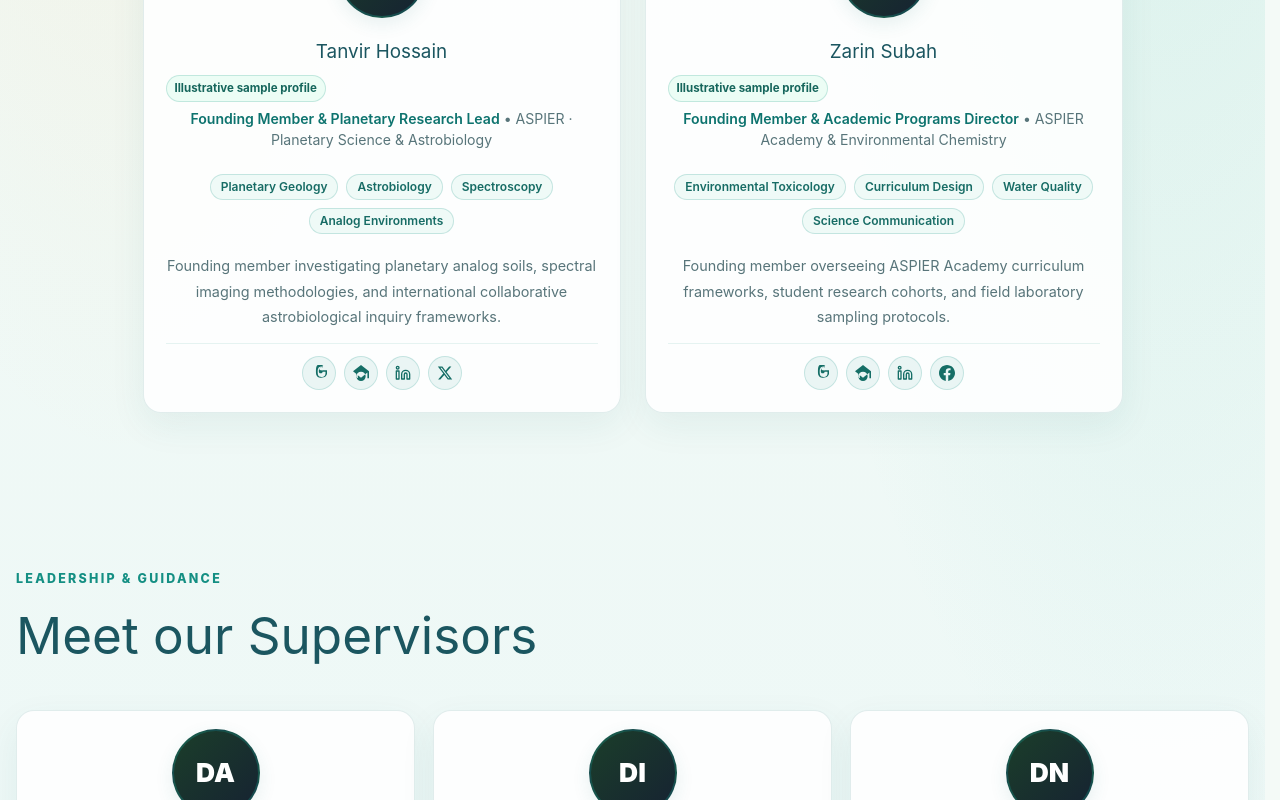
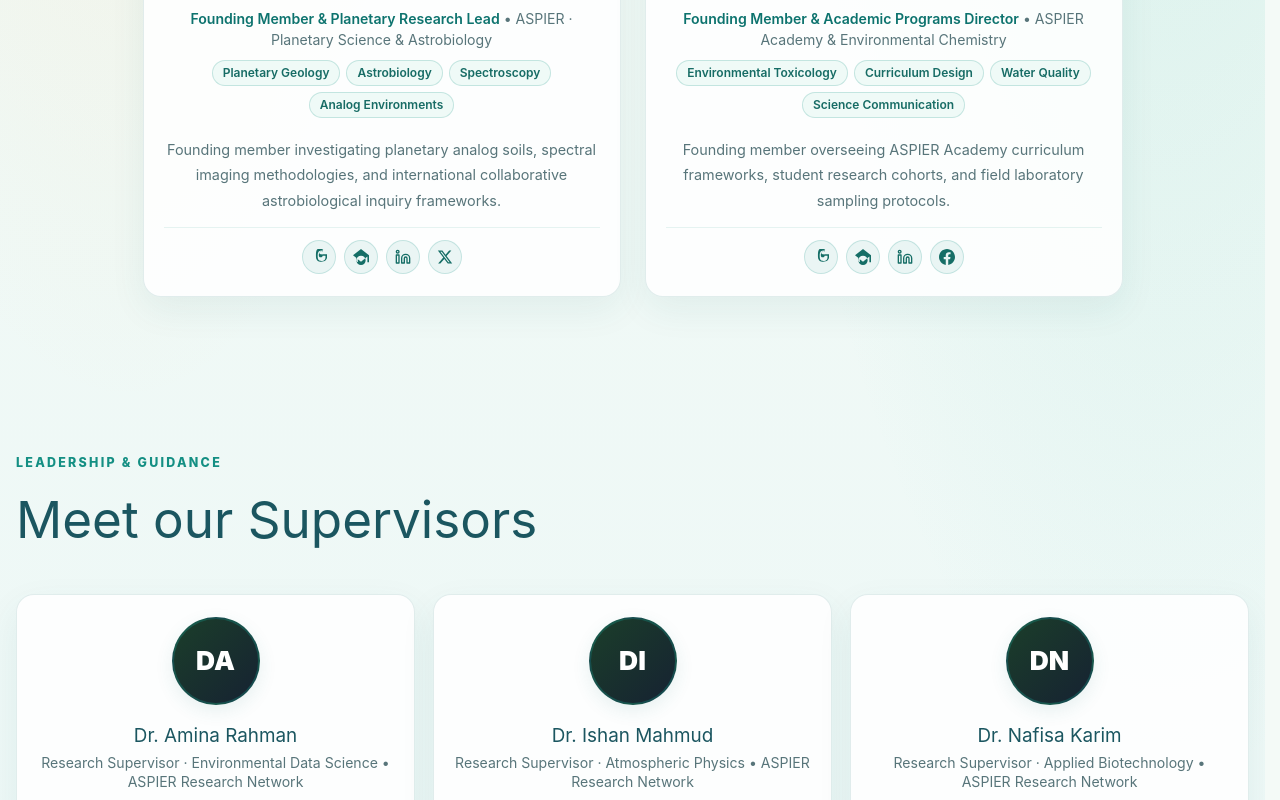
Before and after one commit to saazid26/aspier, a React (Vite) app in the folder client/: page /team in a window 1280 px wide. Shown: the part 1880-2680 px from the top of the page. Built offline with nearby package versions, Linux system fonts and the light colour scheme; no server answers.

Commit message:
chore(team): remove Illustrative sample profile badges and tighten card layout spacing

```diff
--- a/client/src/features/panels/ScholarList.tsx
+++ b/client/src/features/panels/ScholarList.tsx
@@ -21,7 +21,6 @@ export function ScholarList() {
       {!data.length && <p className="muted">No scholars are listed yet.</p>}
       <div className="grid">{data.map((item: any) => <Link className="card profile-card" key={item._id} to={`/scholars/${item.slug}`}>
         <ProfileAvatar name={item.name} photo={item.photo}/>
-        {item.sampleData && <span className="badge-sample">Illustrative sample profile</span>}
         <h2>{item.name}</h2><p className="muted">{item.designation || 'Young Scholar'}{item.cohort ? ` · Cohort ${item.cohort}` : ''}</p>
         <RichTextContent content={item.bio || ''} className="muted"/>
       </Link>)}</div>
--- a/client/src/features/panels/ScholarProfile.tsx
+++ b/client/src/features/panels/ScholarProfile.tsx
@@ -18,7 +18,6 @@ export function ScholarProfile() {
   return (
     <main className="container section profile-detail">
       <ProfileAvatar name={data.name} photo={data.photo} />
-      {data.sampleData && <span className="badge-sample">Illustrative sample profile</span>}
       <h1>{data.name}</h1>
       <p className="muted">{[data.designation, data.affiliation, data.cohort ? `Cohort ${data.cohort}` : ''].filter(Boolean).join(' · ')}</p>
       {!!data.researchTopics?.length && (
--- a/client/src/features/panels/SupervisorList.tsx
+++ b/client/src/features/panels/SupervisorList.tsx
@@ -21,7 +21,6 @@ export function SupervisorList() {
       {!data.length && <p className="muted">No supervisors are listed yet.</p>}
       <div className="grid">{data.map((item: any) => <Link className="card profile-card" key={item._id} to={`/supervisors/${item.slug}`}>
         <ProfileAvatar name={item.name} photo={item.photo}/>
-        {item.sampleData && <span className="badge-sample">Illustrative sample profile</span>}
         <h2>{item.name}</h2><p className="muted">{item.designation}</p><p className="muted">{item.affiliation}</p>
         <RichTextContent content={item.bio || ''} className="muted"/>
       </Link>)}</div>
--- a/client/src/features/panels/SupervisorProfile.tsx
+++ b/client/src/features/panels/SupervisorProfile.tsx
@@ -18,7 +18,6 @@ export function SupervisorProfile() {
   return (
     <main className="container section profile-detail">
       <ProfileAvatar name={data.name} photo={data.photo} />
-      {data.sampleData && <span className="badge-sample">Illustrative sample profile</span>}
       <h1>{data.name}</h1>
       <p className="muted">{[data.designation, data.affiliation].filter(Boolean).join(' · ')}</p>
       {!!data.researchInterests?.length && (
--- a/client/src/features/panels/Team.tsx
+++ b/client/src/features/panels/Team.tsx
@@ -176,9 +176,6 @@ export function Team() {
               <span className="eyebrow founder-role-badge">Leadership</span>
               <h3>{founder.founderName || 'Md Saazid Bin Saif'}</h3>
               <h4>{founder.founderTitle || founder.founderDescription || 'Founder & Executive Director, ASPIER'}</h4>
-              {founder.founderPhoto && founder.founderPhotoIsPlaceholder && (
-                <span className="badge-sample">Illustrative avatar · replace with verified portrait</span>
-              )}
               {founder.founderBio ? (
                 <RichTextContent content={founder.founderBio} className="muted founder-bio" />
               ) : (
@@ -214,8 +211,7 @@ export function Team() {
               <article className="card profile-card founding-card" key={member._id}>
                 <ProfileAvatar name={member.name} photo={member.photo} />
                 <h3>{member.name}</h3>
-                {member.sampleData && <span className="badge-sample">Illustrative sample profile</span>}
-                <p className="muted founding-role" style={{ minHeight: 24 }}>
+                <p className="muted founding-role">
                   <span style={{ color: '#0d736e', fontWeight: 600 }}>{member.role || member.designation || 'Founding Member'}</span>
                   {member.affiliation ? ` • ${member.affiliation}` : ''}
                 </p>
@@ -252,13 +248,12 @@ export function Team() {
           </div>
           <div className="grid">
             {supervisors.map((supervisor) => (
-              <article className="card profile-card" key={supervisor._id}>
+              <article className="card profile-card supervisor-card" key={supervisor._id}>
                 <ProfileAvatar name={supervisor.name} photo={supervisor.photo} />
                 <h3>
                   <Link to={`/supervisors/${supervisor.slug}`}>{supervisor.name}</Link>
                 </h3>
-                {supervisor.sampleData && <span className="badge-sample">Illustrative sample profile</span>}
-                <p className="muted" style={{ minHeight: 24 }}>
+                <p className="muted profile-role">
                   {supervisor.designation}{supervisor.affiliation ? ` • ${supervisor.affiliation}` : ''}
                 </p>
                 <div className="domain-list">
@@ -297,13 +292,12 @@ export function Team() {
           </div>
           <div className="grid">
             {scholars.map((scholar) => (
-              <article className="card profile-card" key={scholar._id}>
+              <article className="card profile-card scholar-card" key={scholar._id}>
                 <ProfileAvatar name={scholar.name} photo={scholar.photo} />
                 <h3>
                   <Link to={`/scholars/${scholar.slug}`}>{scholar.name}</Link>
                 </h3>
-                {scholar.sampleData && <span className="badge-sample">Illustrative sample profile</span>}
-                <p className="muted">
+                <p className="muted profile-role">
                   ASPIER Scholar{scholar.cohort ? ` • Cohort ${scholar.cohort}` : ''}
                 </p>
                 <div className="domain-list">
--- a/client/src/features/research/ResearchDetail.tsx
+++ b/client/src/features/research/ResearchDetail.tsx
@@ -136,7 +136,6 @@ export function ResearchDetail() {
                     <span>{member.name}</span>
                   )}
                 </h3>
-                {member.sampleData && <span className="badge-sample">Sample profile</span>}
                 <p className="muted" style={{ minHeight: 24, fontSize: '0.9rem', margin: '0.25rem 0 0.5rem 0' }}>
                   {member.designation || member.roleTitle || member.role || 'ASPIER Researcher'}
                   {member.affiliation ? ` • ${member.affiliation}` : ''}
--- a/client/src/styles/index.css
+++ b/client/src/styles/index.css
@@ -578,9 +578,19 @@ img,video,iframe,canvas,svg{max-width:100%}
 .founding-card .profile-photo{width:88px!important;height:88px!important;min-width:88px!important;max-width:88px!important;min-height:88px!important;max-height:88px!important;margin:0 auto 12px!important;border-radius:50%!important;border:2px solid rgba(20,143,131,.35)!important;flex-shrink:0!important;overflow:hidden!important;align-self:center!important}
 .founding-card .profile-photo img{width:100%!important;height:100%!important;max-width:88px!important;max-height:88px!important;object-fit:cover!important;border-radius:50%!important;display:block!important}
 .founding-card .profile-photo-fallback{font-size:1.65rem!important}
-.founding-card h3{font-size:1.18rem;margin:8px 0 4px;color:#1b5660}
-.founding-card .founding-role{font-size:.88rem;min-height:22px;margin:2px 0 10px}
-.founding-card .domain-list{justify-content:center;margin-bottom:10px}
+.founding-card h3{font-size:1.18rem;margin:6px 0 2px;color:#1b5660}
+.founding-card .founding-role{font-size:.88rem;margin:2px 0 10px;min-height:auto}
+.founding-card .domain-list{justify-content:center;margin:0 0 10px;gap:6px}
 .founding-card .founding-bio-wrap{flex-grow:1}
 .founding-bio-clamp{display:-webkit-box;-webkit-line-clamp:3;-webkit-box-orient:vertical;overflow:hidden;font-size:.9rem;line-height:1.55;color:#58757a}
 .founding-card .academic-social-links{justify-content:center;margin-top:auto;padding-top:12px;border-top:1px solid rgba(20,143,131,.1)}
+
+/* Unified Profile Card Compact & Tight Spacing (Supervisors & Young Scholars) */
+.profile-card{display:flex!important;flex-direction:column!important;text-align:center;padding:22px 20px;height:100%}
+.profile-card h3{font-size:1.18rem;margin:6px 0 2px;color:#1b5660;line-height:1.35}
+.profile-card h3 a{color:inherit;text-decoration:none;transition:color .18s ease}
+.profile-card h3 a:hover{color:#148f83}
+.profile-card .profile-role{font-size:.88rem;margin:2px 0 10px;line-height:1.4;min-height:auto}
+.profile-card .domain-list{justify-content:center;margin:0 0 10px;gap:6px}
+.profile-card .academic-social-links{justify-content:center;margin-top:auto;padding-top:12px;border-top:1px solid rgba(20,143,131,.1)}
+.profile-card .rich-content{flex-grow:1;font-size:.9rem;line-height:1.55;color:#58757a}
```
Also changed, not shown: 1 other file (tests, documents, lock files or other folders).
